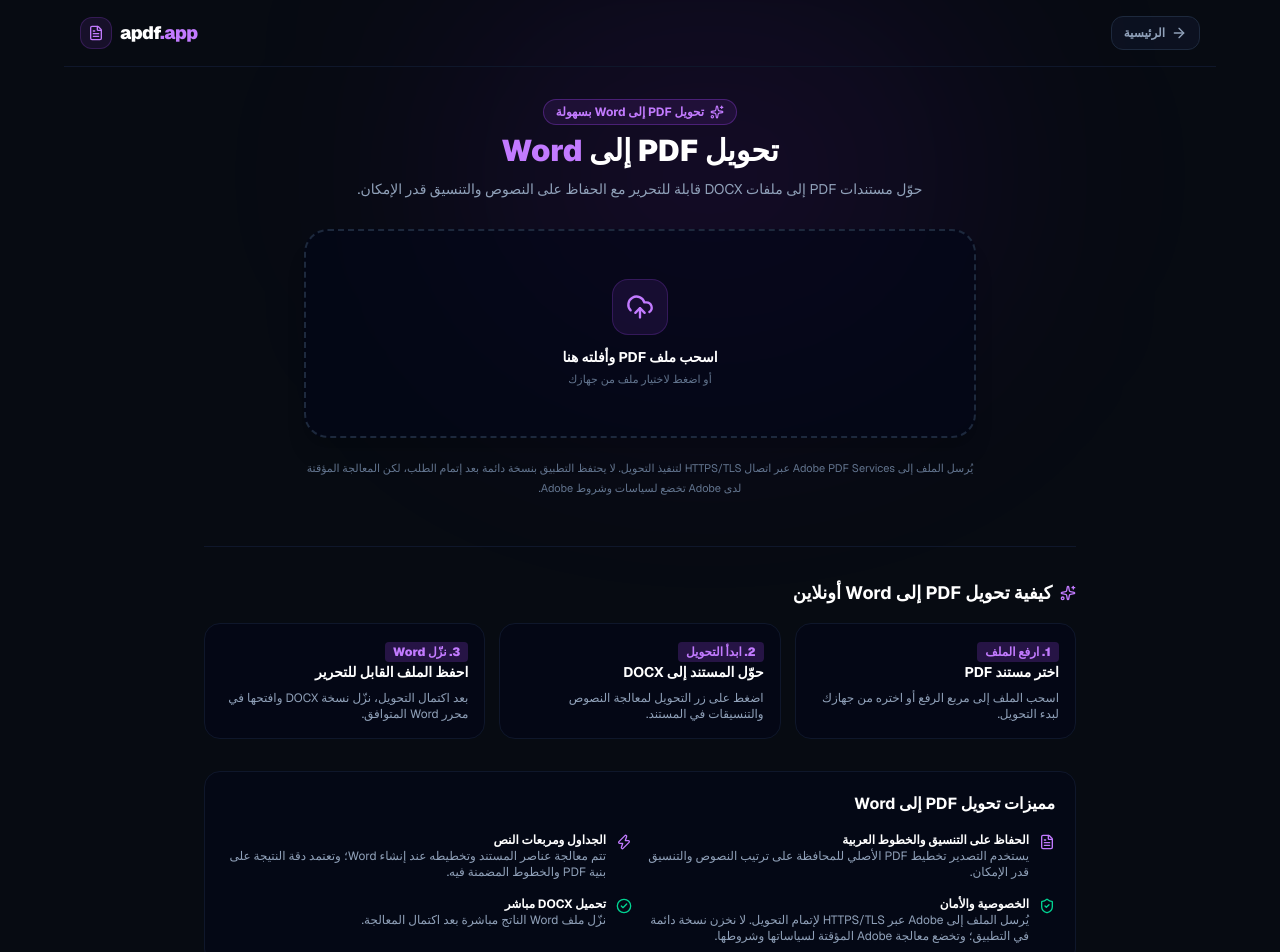
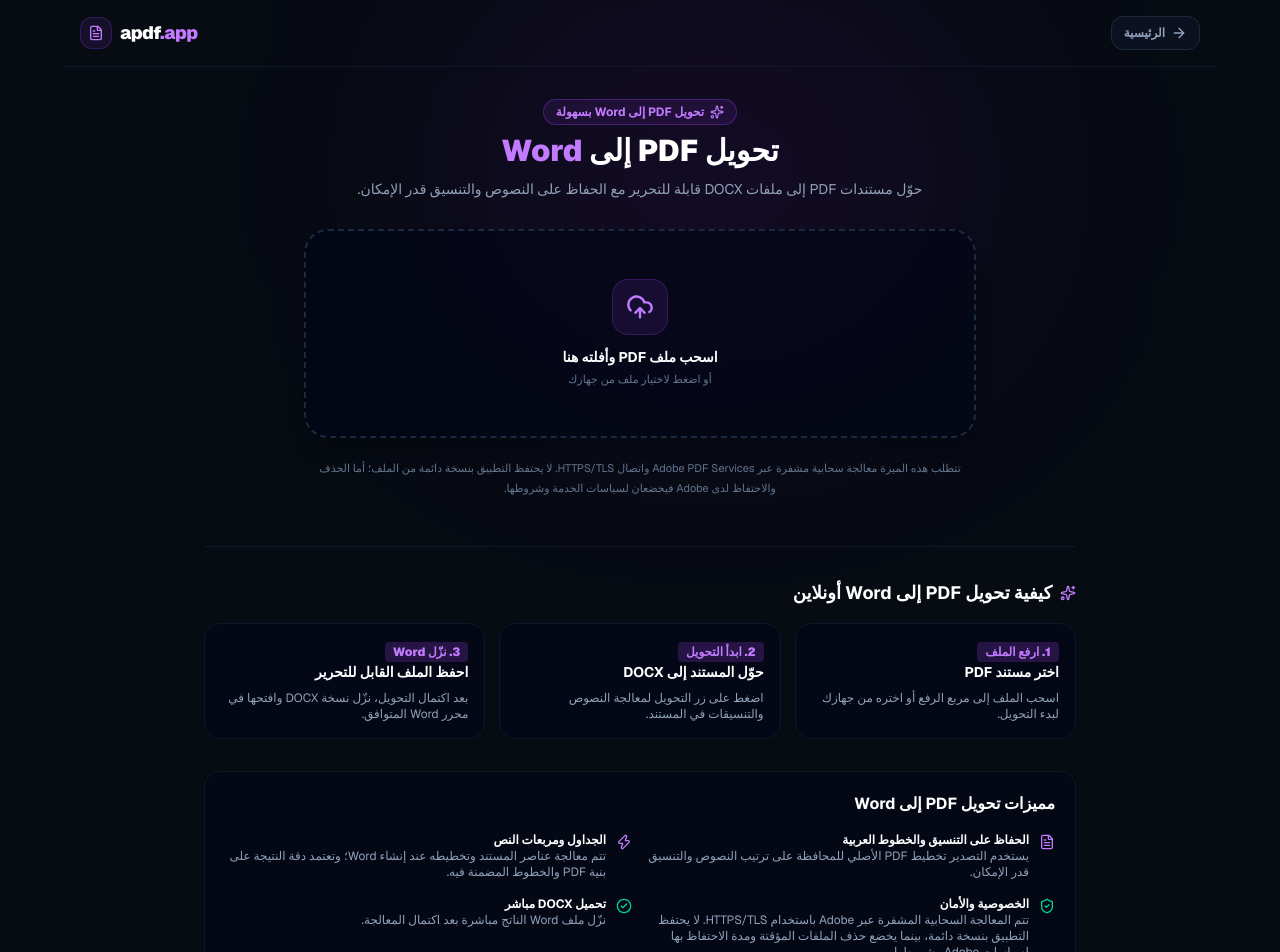
Before and after one commit to Domnyon/apdf-app, a Next.js app: page /pdf-to-word in a window 1280 px wide. Shown: the top 952 px of the page. Built offline with nearby package versions, Linux system fonts and the light colour scheme.

Commit message:
fix merge seo metadata and refine privacy claims

```diff
--- a/src/app/home-tool.tsx
+++ b/src/app/home-tool.tsx
@@ -97,7 +97,7 @@
               <Lock className="w-4 h-4" />
             </div>
             <h3 className="font-bold text-xs sm:text-sm text-white">حماية وخصوصية تامة</h3>
-            <p className="text-[11px] text-slate-400 leading-relaxed">تعمل أدوات كثيرة محلياً في متصفحك، بينما تستخدم بعض الميزات خدمات سحابية موضحة في صفحاتها وسياسة الخصوصية.</p>
+            <p className="text-[11px] text-slate-400 leading-relaxed">معالجة محلية وسحابية آمنة ومشفرة لحماية خصوصيتك، مع توضيح طريقة المعالجة في صفحة كل أداة.</p>
           </div>
           <div className="bg-slate-950/50 border border-slate-900 rounded-2xl p-4 space-y-2">
             <div className="p-2 w-fit rounded-xl bg-purple-500/10 text-purple-400 border border-purple-500/20">
--- a/src/app/pdf-to-word/pdf-to-word-tool.tsx
+++ b/src/app/pdf-to-word/pdf-to-word-tool.tsx
@@ -318,9 +318,9 @@
               )}
 
               <p className="text-center text-[11px] leading-5 text-slate-500">
-                يُرسل الملف إلى Adobe PDF Services عبر اتصال HTTPS/TLS لتنفيذ
-                التحويل. لا يحتفظ التطبيق بنسخة دائمة بعد إتمام الطلب، لكن
-                المعالجة المؤقتة لدى Adobe تخضع لسياسات وشروط Adobe.
+                تتطلب هذه الميزة معالجة سحابية مشفرة عبر Adobe PDF Services
+                واتصال HTTPS/TLS. لا يحتفظ التطبيق بنسخة دائمة من الملف؛ أما
+                الحذف والاحتفاظ لدى Adobe فيخضعان لسياسات الخدمة وشروطها.
               </p>
             </div>
           )}
@@ -402,9 +402,9 @@
                 <div>
                   <h3 className="font-bold text-white">الخصوصية والأمان</h3>
                   <p className="text-slate-400">
-                    يُرسل الملف إلى Adobe عبر HTTPS/TLS لإتمام التحويل. لا نخزن
-                    نسخة دائمة في التطبيق؛ وتخضع معالجة Adobe المؤقتة لسياساتها
-                    وشروطها.
+                    تتم المعالجة السحابية المشفرة عبر Adobe باستخدام HTTPS/TLS.
+                    لا يحتفظ التطبيق بنسخة دائمة، بينما يخضع حذف الملفات
+                    المؤقتة ومدة الاحتفاظ بها لسياسات Adobe وشروطها.
                   </p>
                 </div>
               </div>
--- a/src/app/print-pdf/print-pdf-tool.tsx
+++ b/src/app/print-pdf/print-pdf-tool.tsx
@@ -710,7 +710,7 @@
               [Wifi, "الطباعة اللاسلكية عبر Wi-Fi", "استخدم الطابعات التي يعرضها نظام التشغيل عبر الشبكة أو AirPrint."],
               [Sparkles, "الحفاظ على جودة الألوان", "تعرض المعاينة صوراً واضحة، وتُرسل صفحات PDF المطبوعة بدقة مناسبة."],
               [FileText, "دعم PDF والصور", "اطبع ملفات PDF وصور JPG وPNG وWEBP من مكان واحد."],
-              [ShieldCheck, "خصوصية دون رفع للسيرفر", "تتم قراءة الملف وتجهيز صفحات الطباعة داخل متصفحك ولا يُرفع إلى خادمنا."],
+              [ShieldCheck, "معالجة محلية داخل المتصفح", "تتم قراءة الملف وتجهيز صفحات الطباعة داخل متصفحك، ولا يلزم رفعه إلى خادم لمعالجته."],
             ].map(([Icon, title, description]) => (
               <div
                 key={String(title)}
--- a/src/app/terms/page.tsx
+++ b/src/app/terms/page.tsx
@@ -49,7 +49,7 @@
               <AlertCircle className="w-4 h-4 text-purple-400" /> 3. إخلاء المسؤولية
             </h2>
             <p className="text-slate-400 text-xs sm:text-sm leading-relaxed">
-              يتم تقديم الخدمات والأدوات &quot;كما هي&quot; دون أي ضمانات صريحة أو ضمنية. لا تتحمل إدارة الموقع أي مسؤولية عن أي فقدان أو تلف للملفات أثناء معالجتها محلياً في المتصفح أو عبر مزود خدمة خارجي، بحسب الأداة المستخدمة. ويُنصح دوماً بالاحتفاظ بنسخ احتياطية من المستندات الأصلية.
+              يتم تقديم الخدمات والأدوات &quot;كما هي&quot; دون أي ضمانات صريحة أو ضمنية. تختلف طريقة معالجة الملفات بحسب الأداة؛ فقد تتم محلياً في المتصفح أو عبر مزود خدمة خارجي باتصال مشفر. لا يحتفظ التطبيق بنسخ دائمة، لكن الاحتفاظ المؤقت لدى مزودي الخدمات يخضع لسياساتهم وشروطهم ولا نضمن حذفها فور انتهاء التحويل. لا تتحمل إدارة الموقع مسؤولية فقدان الملفات، ويُنصح دوماً بالاحتفاظ بنسخ احتياطية من المستندات الأصلية.
             </p>
           </div>
 
```
